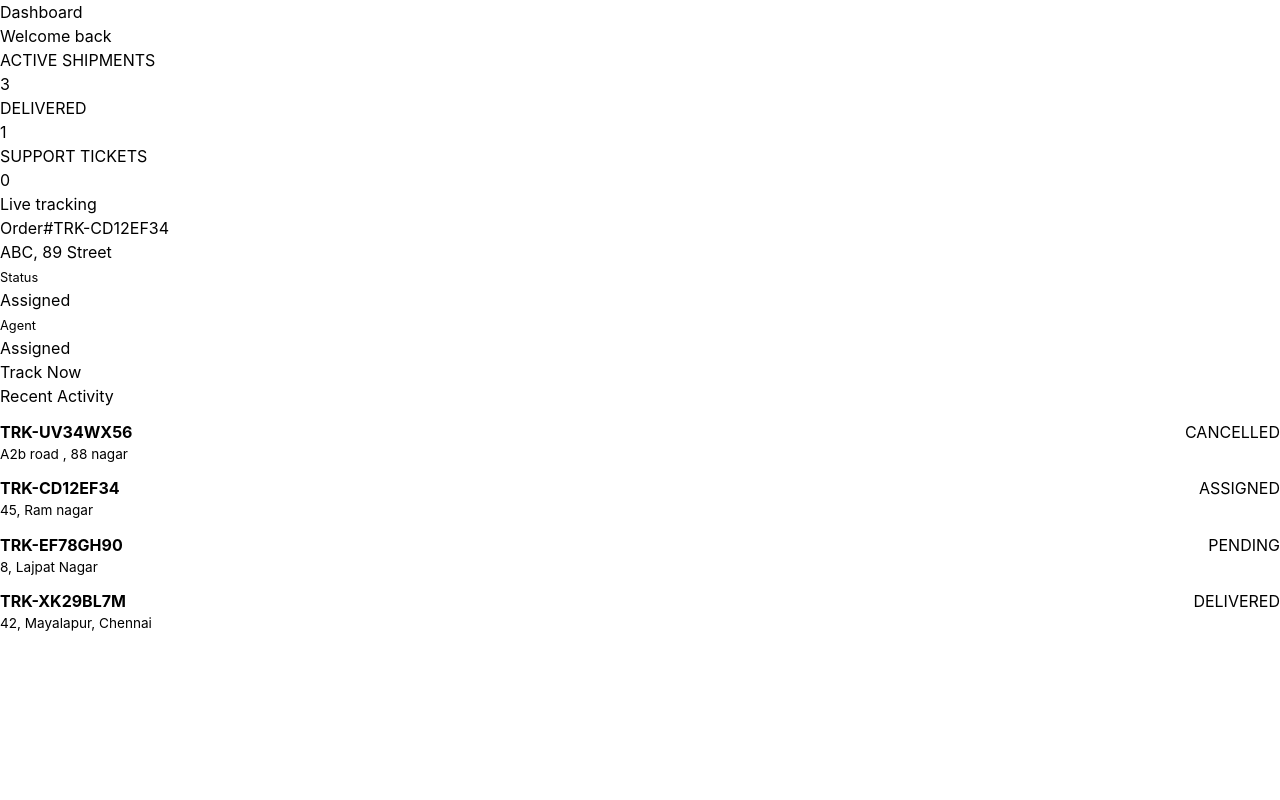
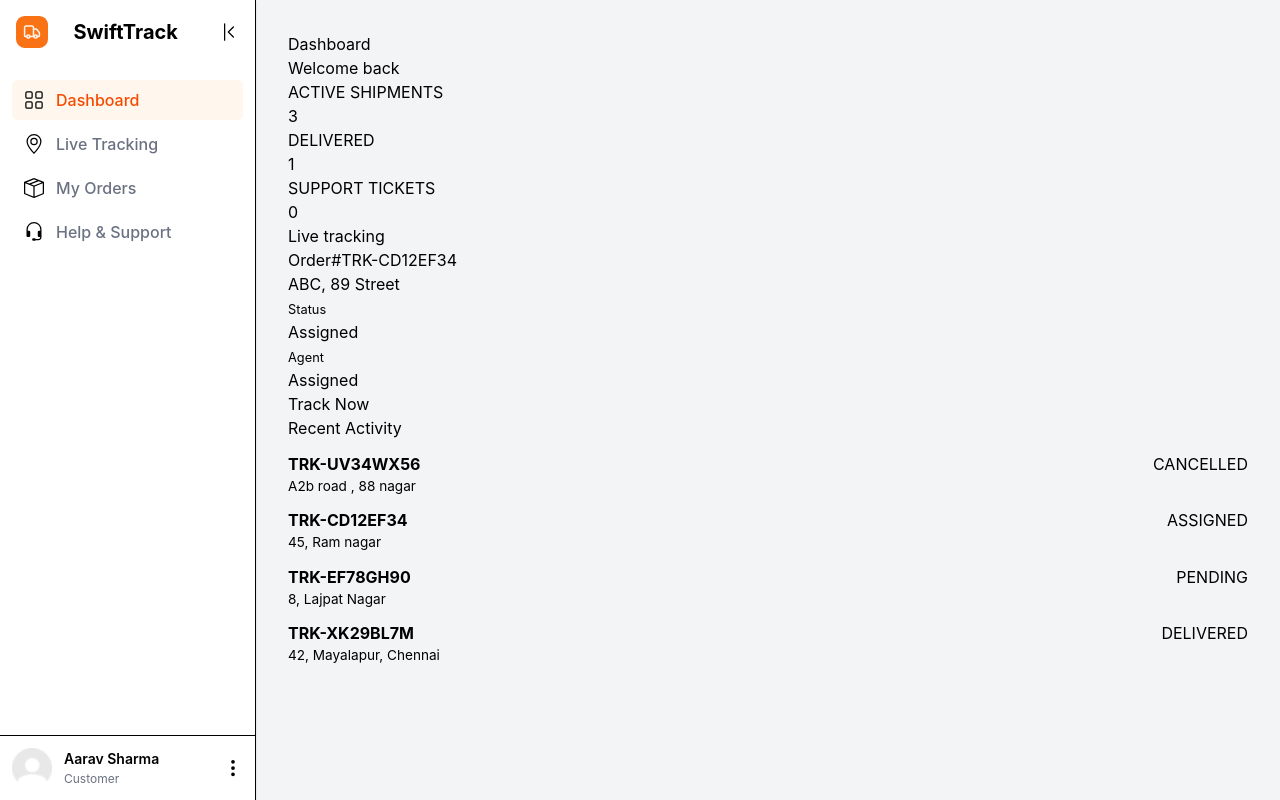
Before and after one commit to IIIT-Sricity-FSD-2024-2028/38_TransitCoders, a React (Vite) app in the folder frontend-react/: page / in a window 1280 px wide. Both pictures are taken after a click on the button "Customer". Built offline with nearby package versions, Linux system fonts and the light colour scheme; no server answers.

Commit message:
added customer layout

```diff
--- a/frontend-react/src/App.jsx
+++ b/frontend-react/src/App.jsx
@@ -7,7 +7,7 @@ import UserManagement from './features/admin/UserManagement';
 import SystemConfiguration from './features/admin/SystemConfiguration';
 import ComplaintsManagement from './features/admin/ComplaintsManagement';
 import FeedbackReview from './features/admin/FeedbackReview';
-
+import CustomerLayout from './features/customer/CustomerLayout';
 import CustomerDashboard from './features/customer/CustomerDashboard';
 
 export default function App() {
@@ -23,7 +23,9 @@ export default function App() {
         <Route path="feedback" element={<FeedbackReview />} />
       </Route>
 
-      <Route path="/customer/dashboard" element={<CustomerDashboard />} />
+      <Route path='/customer' element={<CustomerLayout></CustomerLayout>}>
+        <Route path="/customer/dashboard" element={<CustomerDashboard />} />
+      </Route>
     </Routes>
   );
 }
--- /dev/null
+++ b/frontend-react/src/features/customer/CustomerLayout.jsx
@@ -0,0 +1,21 @@
+import Sidebar,{SidebarItem} from "../../components/layout/Sidebar";
+import { Outlet } from 'react-router-dom';
+import { Grid, GeoAlt, BoxSeam, Headset } from 'react-bootstrap-icons';
+
+function CustomerLayout(){
+    const currentUser={name: "Aarav Sharma", role: "Customer"};
+    return(
+        <div className="flex h-screen bg-gray-50 overflow-hidden">
+            <Sidebar user={currentUser}>
+                <SidebarItem icon={<Grid size={20} />} text="Dashboard" to="/customer/dashboard" />
+                <SidebarItem icon={<GeoAlt size={20} />} text="Live Tracking" to="/customer/tracking" />
+                <SidebarItem icon={<BoxSeam size={20} />} text="My Orders" to="/customer/orders" />
+                <SidebarItem icon={<Headset size={20} />} text="Help & Support" to="/customer/support" />
+            </Sidebar>
+            <main className="flex-1 p-8 overflow-y-auto bg-gray-100">
+                <Outlet />
+            </main>
+        </div>
+    )
+}
+export default CustomerLayout
```
